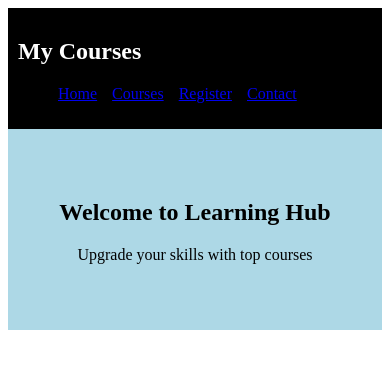
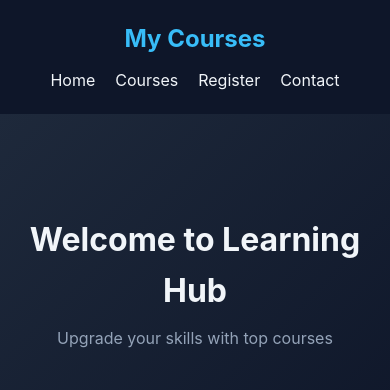
Before and after one commit to achyuthreddykalasani/course-website-, a plain HTML site: page index.html in a window 390 px wide. Drawn offline with Linux system fonts and the light colour scheme.

Commit message:
Update styles.css

```diff
--- a/css/styles.css
+++ b/css/styles.css
@@ -1,42 +1,108 @@
-body {
-    body {
-    background-color: red !important;
-    font-family: Arial;
+* {
     margin: 0;
     padding: 0;
+    box-sizing: border-box;
 }
 
+body {
+    font-family: -apple-system, BlinkMacSystemFont, "Segoe UI", sans-serif;
+    line-height: 1.6;
+    background: #0f172a;
+    color: #f1f5f9;
+}
+
+/* NAVBAR */
 nav {
-    background: black;
-    color: white;
-    padding: 10px;
+    display: flex;
+    justify-content: space-between;
+    align-items: center;
+    padding: 20px 40px;
+    background: rgba(15, 23, 42, 0.9);
+    backdrop-filter: blur(10px);
+    position: sticky;
+    top: 0;
+}
+
+nav h2 {
+    color: #38bdf8;
 }
 
 nav ul {
     display: flex;
     list-style: none;
-    gap: 15px;
+    gap: 20px;
 }
 
+nav a {
+    color: #f1f5f9;
+    text-decoration: none;
+    transition: 0.3s;
+}
+
+nav a:hover {
+    color: #38bdf8;
+}
+
+/* HERO */
 .banner {
     text-align: center;
-    padding: 50px;
-    background: lightblue;
+    padding: 100px 20px;
+    background: linear-gradient(135deg, #1e293b, #0f172a);
 }
 
+.banner h1 {
+    font-size: 3rem;
+    margin-bottom: 10px;
+}
+
+.banner p {
+    color: #94a3b8;
+}
+
+/* GRID */
 .grid {
     display: grid;
-    grid-template-columns: repeat(2, 1fr);
+    grid-template-columns: repeat(auto-fit, minmax(250px, 1fr));
     gap: 20px;
-    padding: 20px;
+    padding: 40px;
 }
 
+/* CARD */
 .card {
-    border: 1px solid gray;
-    padding: 15px;
+    background: #1e293b;
+    padding: 20px;
+    border-radius: 12px;
+    transition: 0.3s;
+}
+
+.card:hover {
+    transform: translateY(-5px);
+    box-shadow: 0 10px 25px rgba(0,0,0,0.4);
+}
+
+/* BUTTON */
+button {
+    padding: 10px 20px;
+    border: none;
+    background: #38bdf8;
+    color: black;
+    cursor: pointer;
+    border-radius: 6px;
+    transition: 0.3s;
 }
 
 button:hover {
-    background: green;
-    color: white;
+    background: #0ea5e9;
 }
+
+/* MOBILE */
+@media (max-width: 768px) {
+    nav {
+        flex-direction: column;
+        gap: 10px;
+    }
+
+    .banner h1 {
+        font-size: 2rem;
+    }
+}
```
